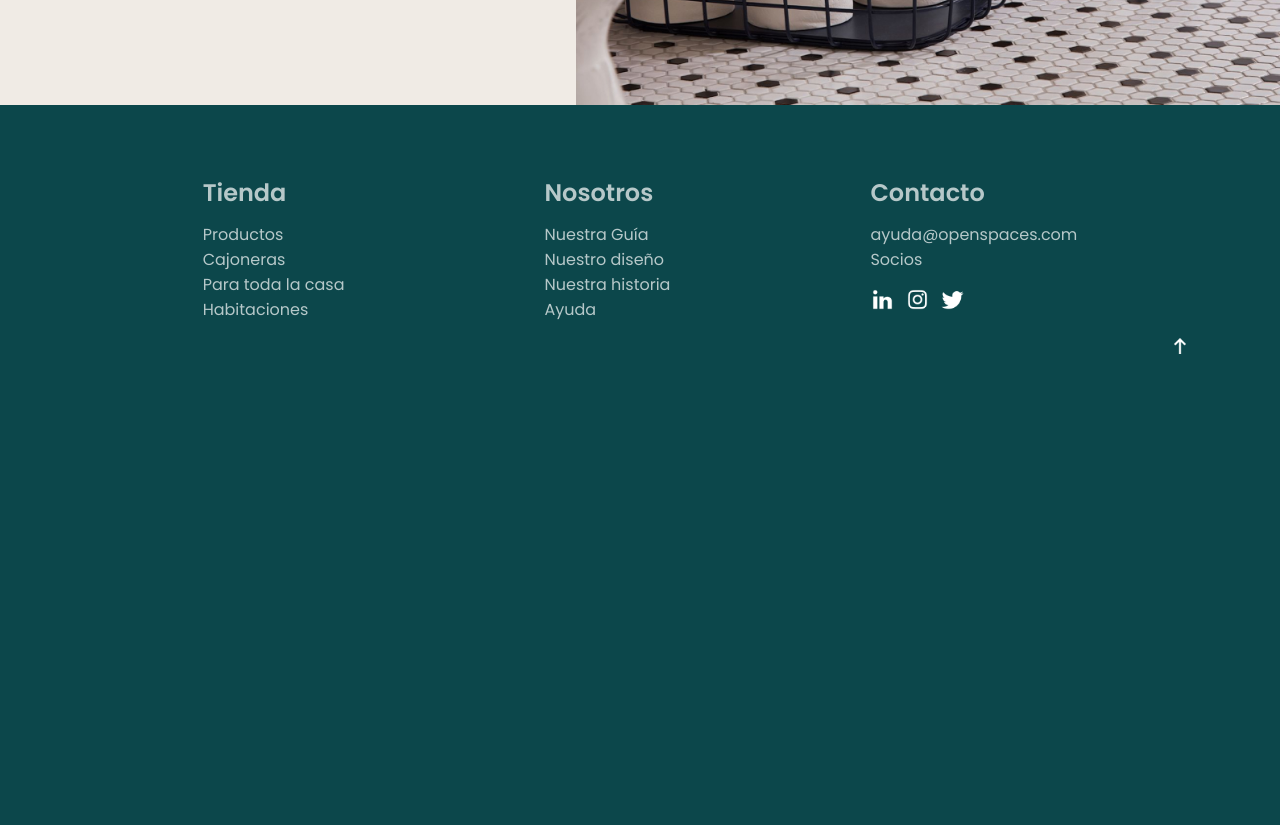
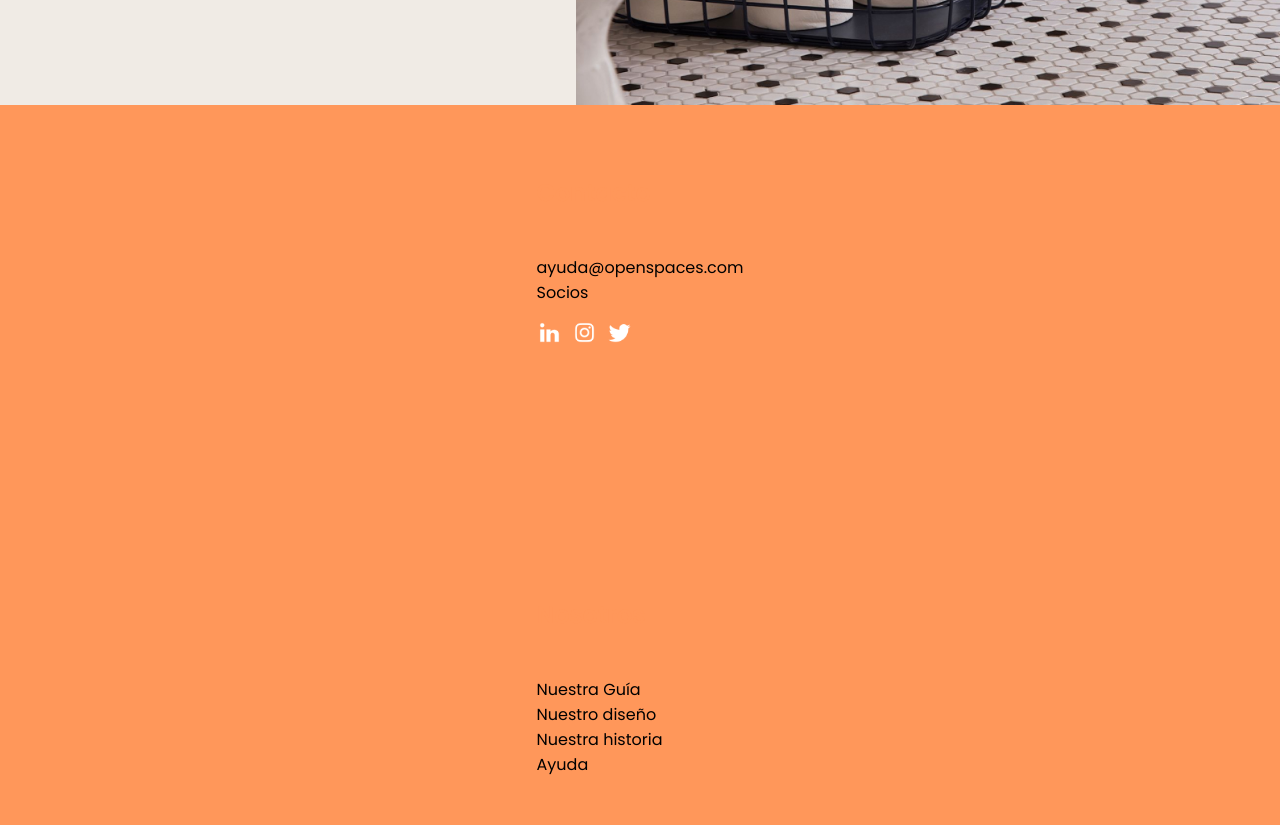
Before and after one commit to Adalab/modulo-1-evaluacion-final-MiriamPoveda, a website: page docs/index.html in a window 1280 px wide. Shown: the part 2136-2961 px from the top of the page. Before the commit the page ends 2558 px from the top, so only its background shows below. Drawn offline with nearby package versions, Linux system fonts and the light colour scheme; files that its build step writes are made by us from their sources.

Commit message:
Changes branch new-footer

```diff
--- a/src/scss/components/_links.scss
+++ b/src/scss/components/_links.scss
@@ -12,5 +12,5 @@
 
 .all-links-footer {
   text-decoration: none;
-  color: #b6c8c9;
+  color: black;
 }
--- a/src/scss/layout/_footer.scss
+++ b/src/scss/layout/_footer.scss
@@ -1,12 +1,12 @@
 // Footer + section
 
 .footer {
-  background-color: $turquoise;
-  color: $blue-grey-text;
+  background-color: $pumpkin-background;
+  color: black;
 
   &__footer-section {
     display: flex;
-    flex-direction: column;
+    flex-direction: column-reverse;
     align-items: center;
     padding-top: 56px;
 
@@ -16,7 +16,16 @@
   }
 }
 
+.footer-flex {
+  display: flex;
+  flex-direction: column-reverse;
+}
+
 @media (min-width: 900px) {
+  .footer-title {
+    color: $pumpkin-background;
+  }
+
   .footer-flex {
     display: flex;
     gap: 120px;
@@ -47,7 +56,7 @@
 
 .footer-list {
   list-style: none;
-  padding: 12px 0 20px;
+  padding: 45px 0;
   font-size: 0.875rem;
 
   @media (min-width: 1200px) {
@@ -70,7 +79,7 @@
 
   &__social-media {
     padding-right: 10px;
-    color: $white-text;
+    color: black;
   }
 }
 
```
